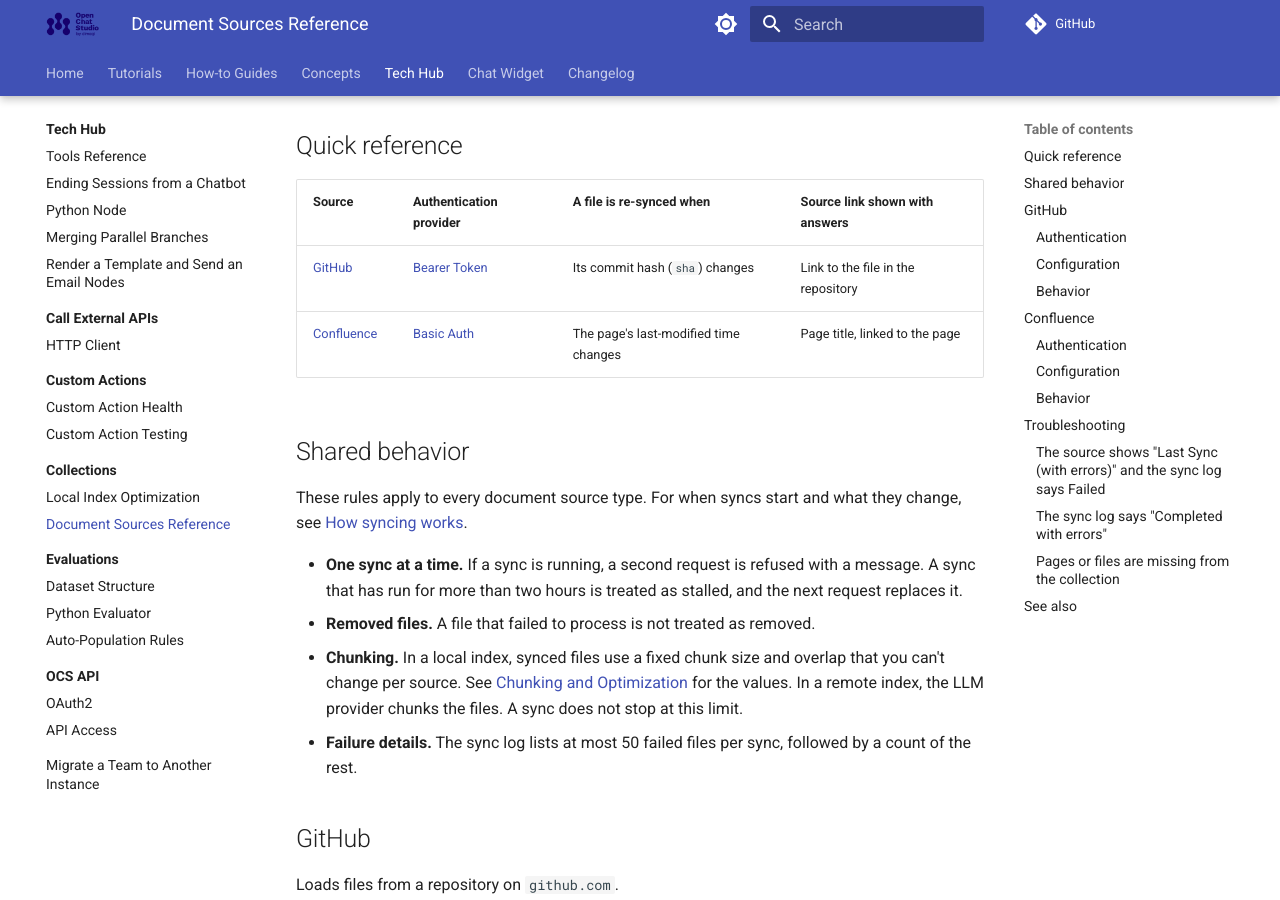
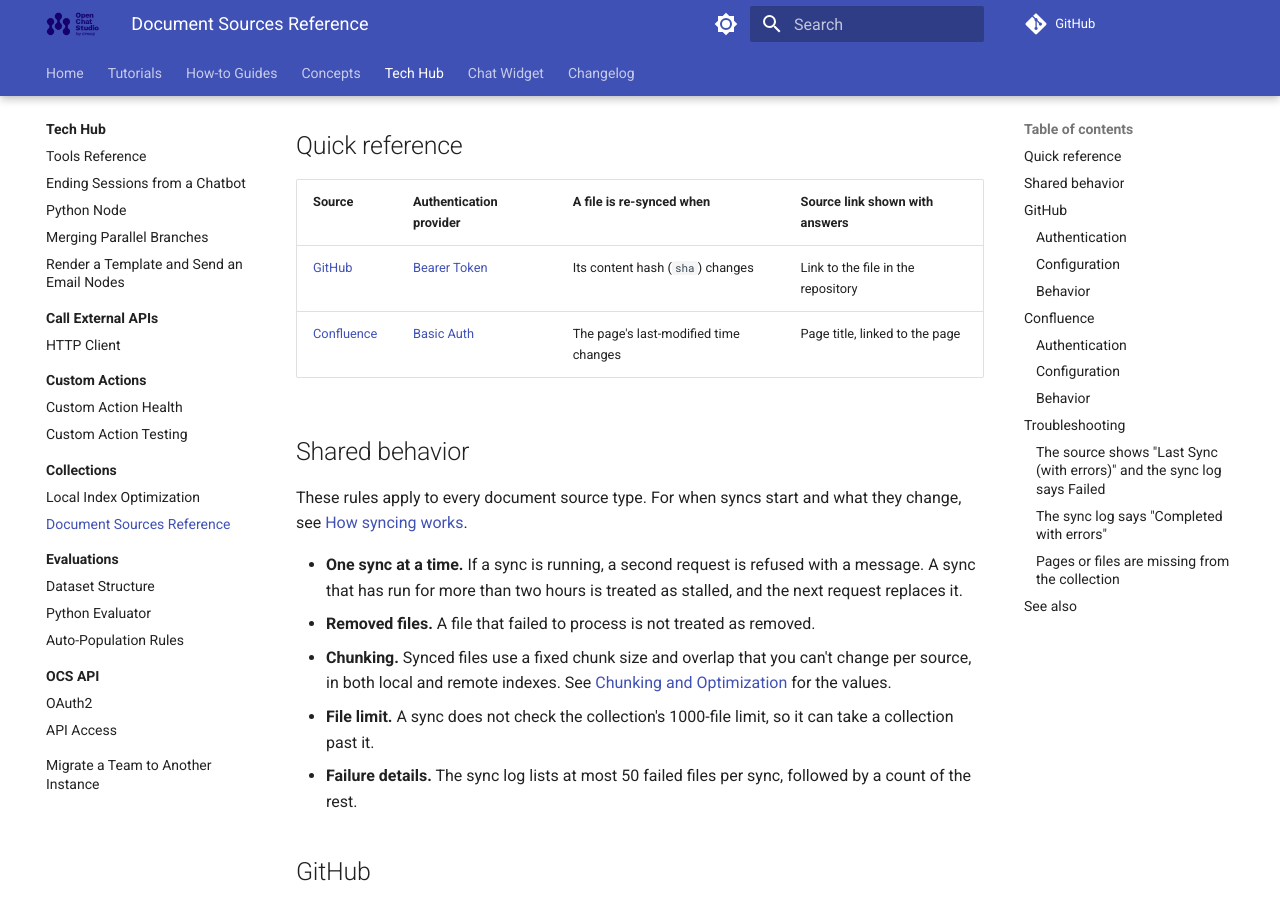
Before and after one commit to dimagi/open-chat-studio-docs, an MkDocs documentation site: the page built from docs/tech-hub/collections/document_sources.md, in a window 1280 px wide and 900 px high, scrolled down 216 px. Built offline with MkDocs 1.6.1 and Material for MkDocs 9.7.7, drawn with Linux system fonts in a browser that asks for light colours; a script that is not in the unit is left out; comment, search, counter and statistics services are not loaded.

Commit message:
Correct remote index chunking, file types and sync status details

```diff
--- a/docs/tech-hub/collections/document_sources.md
+++ b/docs/tech-hub/collections/document_sources.md
@@ -11,7 +11,7 @@
 
 | Source | Authentication provider | A file is re-synced when | Source link shown with answers |
 |--------|-------------------------|--------------------------|----------|
-| [GitHub](#github) | [Bearer Token](../../concepts/team/authentication_providers.md#bearer-token) | Its commit hash (`sha`) changes | Link to the file in the repository |
+| [GitHub](#github) | [Bearer Token](../../concepts/team/authentication_providers.md#bearer-token) | Its content hash (`sha`) changes | Link to the file in the repository |
 | [Confluence](#confluence) | [Basic Auth](../../concepts/team/authentication_providers.md#basic-auth) | The page's last-modified time changes | Page title, linked to the page |
 
 ## Shared behavior
@@ -22,10 +22,9 @@
 - **One sync at a time.** If a sync is running, a second request is refused with a message.
   A sync that has run for more than two hours is treated as stalled, and the next request replaces it.
 - **Removed files.** A file that failed to process is not treated as removed.
-- **Chunking.** In a local index, synced files use a fixed chunk size and overlap that you can't change per source.
+- **Chunking.** Synced files use a fixed chunk size and overlap that you can't change per source, in both local and remote indexes.
   See [Chunking and Optimization](local-index-optimization.md#chunking-and-optimization) for the values.
-  In a remote index, the LLM provider chunks the files.
-  A sync does not stop at this limit.
+- **File limit.** A sync does not check the collection's 1000-file limit, so it can take a collection past it.
 - **Failure details.** The sync log lists at most 50 failed files per sync, followed by a count of the rest.
 
 ## GitHub
```
Also changed, not shown: docs/concepts/collections/indexed_collections/local_and_remote_indexes.md (+2 -4 lines), docs/how-to/document_sources.md (+1 -1 lines), docs/tech-hub/collections/local-index-optimization.md (+1 -1 lines).
